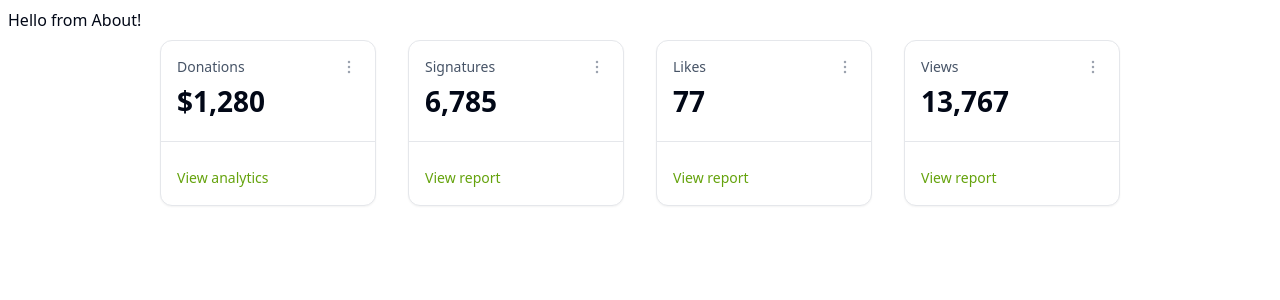
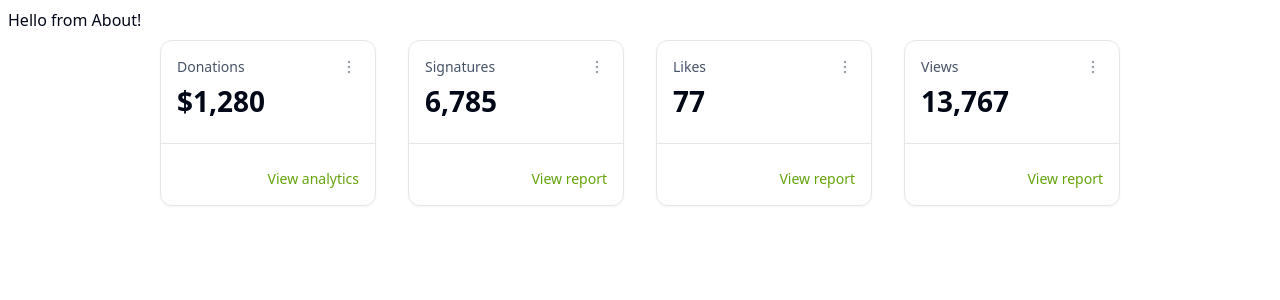
Before and after one commit to Aprender-e-Crescer/crowdfy, a React (Vite) app: page /about in a window 1280 px wide. Shown: the top 300 px of the page. Built offline with nearby package versions, Linux system fonts and the light colour scheme.

Commit message:
Correcoes do codigo

```diff
--- a/src/component/footerOverview.tsx
+++ b/src/component/footerOverview.tsx
@@ -22,7 +22,7 @@ const FooterOverview: React.FC<FooterOverviewProps> = ({ titulo, valor, link })
         </div>
 
         <div className="mt-2 sm:mt-4 -mx-4 border-t border-gray-200" />
-        <div className="mt-4">
+        <div className="mt-4 flex justify-end">
           <Link href={link} className="text-sm text-[#65A30D] hover:underline">
             {link}
           </Link>
```
